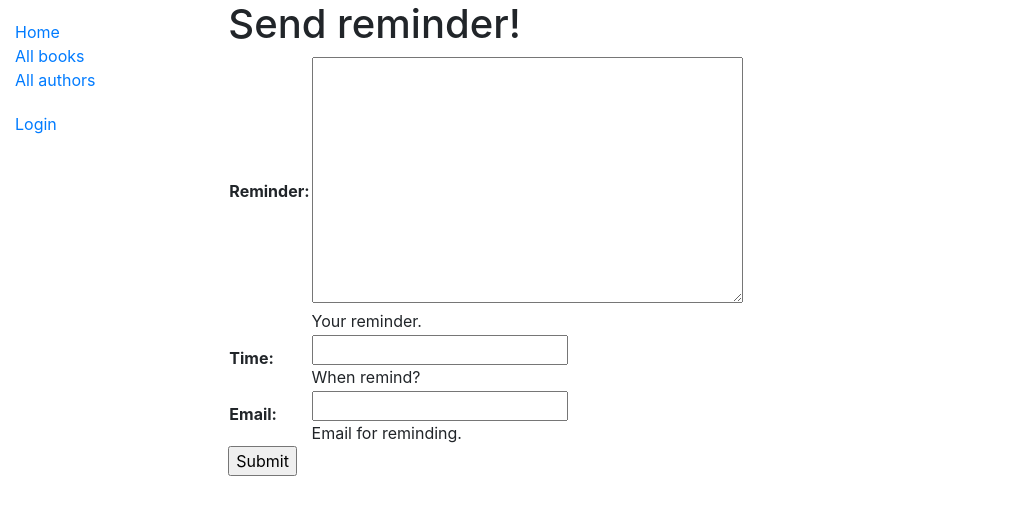
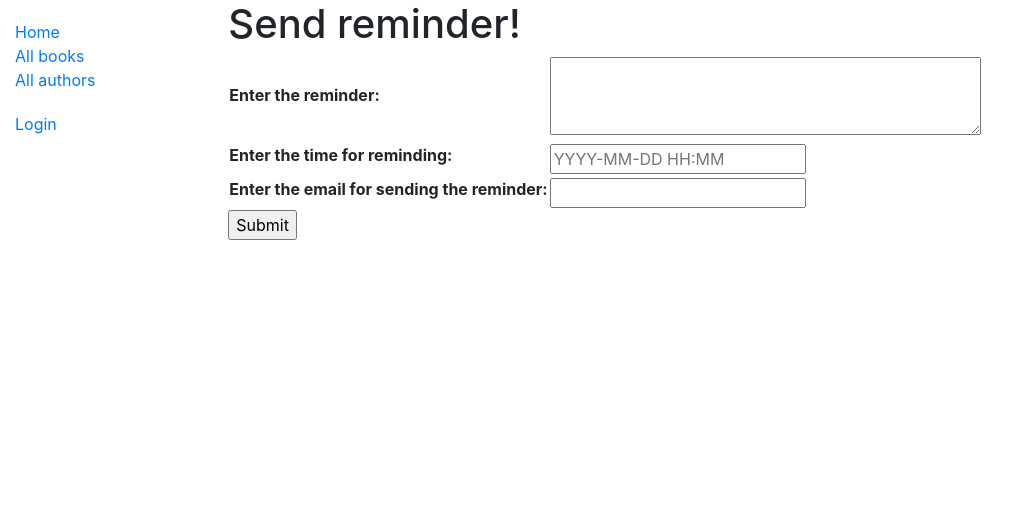
Before and after one commit to CapitanS/hillel_hw07_django, a Django app: page /catalog/send_email/ in a window 1280 px wide. Shown: the top 515 px of the page, without its empty margins (0-1029 px from the left). Run offline with Django 3.2, Linux system fonts and the light colour scheme; parts of the project's set-up code (start-up, migrations or seed data) failed here and were passed over.

Commit message:
Homework 13. Celery - remove Model for sending email - rewrote Form for sending email - corrected tasks.py - corrected views.py - corrected send_email.html

```diff
--- a/catalog/forms.py
+++ b/catalog/forms.py
@@ -5,7 +5,7 @@ from django.core.exceptions import ValidationError
 from django.forms import ModelForm
 from django.utils.translation import ugettext_lazy as _
 
-from .models import Person, SendEmail
+from .models import Person
 
 
 class RenewBookForm(forms.Form):
@@ -40,18 +40,9 @@ class PersonModelForm(ModelForm):
 
 
 # Homework 13. ModelForm for Person
-class SendEmailModelForm(ModelForm):
-    class Meta:
-        model = SendEmail
-        fields = ['text', 'time_sending', 'email', ]
-        labels = {'text': _('Reminder'),
-                  'time_sending': _('Time'),
-                  'email': _('Email'),
-                  }
-        help_texts = {'text': _('Your reminder.'),
-                      'time_sending': _('When remind?'),
-                      'email': _('Email for reminding.'),
-                      }
-        widgets = {
-            'time_sending': forms.DateTimeInput(format=('%Y-%m-%d %H:%M:%S')),
-        }
+class SendEmailModelForm(forms.Form):
+
+    text = forms.CharField(widget=forms.Textarea(attrs={'rows': 3}), label='Enter the reminder')
+    time_sending = forms.DateTimeField(widget=forms.TextInput(attrs={'placeholder': 'YYYY-MM-DD HH:MM'}),
+                                       label='Enter the time for reminding')
+    email = forms.EmailField(label='Enter the email for sending the reminder')
--- a/catalog/models.py
+++ b/catalog/models.py
@@ -152,15 +152,3 @@ class LogModel(models.Model):
     def __str__(self):
         """String for representing the Model object."""
         return f'{self.path}, {self.method}, {self.timestamp}'
-
-
-# Homework 13. Celery. Send email
-class SendEmail(models.Model):
-    """Model representing sending email for homework 13."""
-    text = models.TextField()
-    time_sending = models.DateTimeField()
-    email = models.EmailField(max_length=254, unique=True)
-
-    def __str__(self):
-        """String for representing the Model object."""
-        return f'{self.text}'
--- a/catalog/tasks.py
+++ b/catalog/tasks.py
@@ -8,5 +8,6 @@ def send_email_with_reminder(text, email):
         subject='Reminder',
         message=text,
         from_email=email,
+        recipient_list=['bla@bla.com'],
         fail_silently=False,
     )
--- a/catalog/views.py
+++ b/catalog/views.py
@@ -1,4 +1,4 @@
-from datetime import datetime, timedelta
+from datetime import datetime, timedelta, timezone
 
 from catalog.forms import RenewBookForm
 from catalog.models import Author, Book, BookInstance, Genre, Person
@@ -211,14 +211,12 @@ def send_email(request):
             text = form.cleaned_data['text']
             email = form.cleaned_data['email']
             time_sending = form.cleaned_data['time_sending']
-            now = datetime.now()
-            in_two_days = timedelta(days=2)
-            less_two_days = time_sending - now
-            if time_sending < now or time_sending > in_two_days:
+            now = datetime.now(timezone.utc)
+            if time_sending < now or time_sending > now + timedelta(days=2):
                 return render(request, 'send_email_correct.html', {'form': form})
             else:
-                send_email_with_reminder.apply_async((text, email), countdown=less_two_days)
-                return HttpResponse(f'Remind in {less_two_days}')
+                send_email_with_reminder.apply_async((text, email), eta=time_sending)
+                return HttpResponse(f'Wait for {time_sending}')
     else:
         form = SendEmailModelForm()
     return render(request, 'send_email.html', {'form': form})
```
Also changed, not shown: templates/send_email.html (+4 -4 lines), catalog/migrations/0015_delete_sendemail.py (added), django_example_project/settings.py (line endings or trailing spaces).
